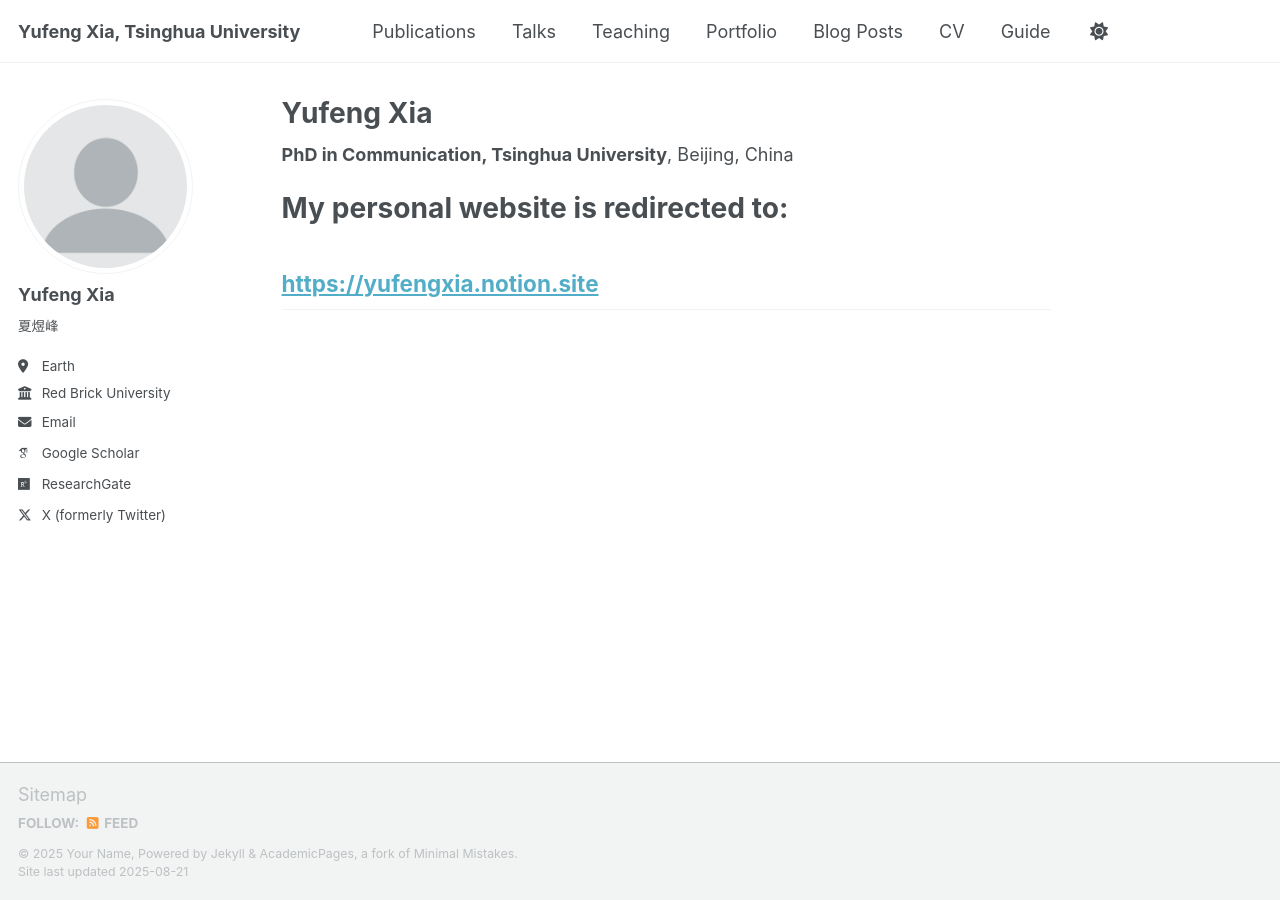
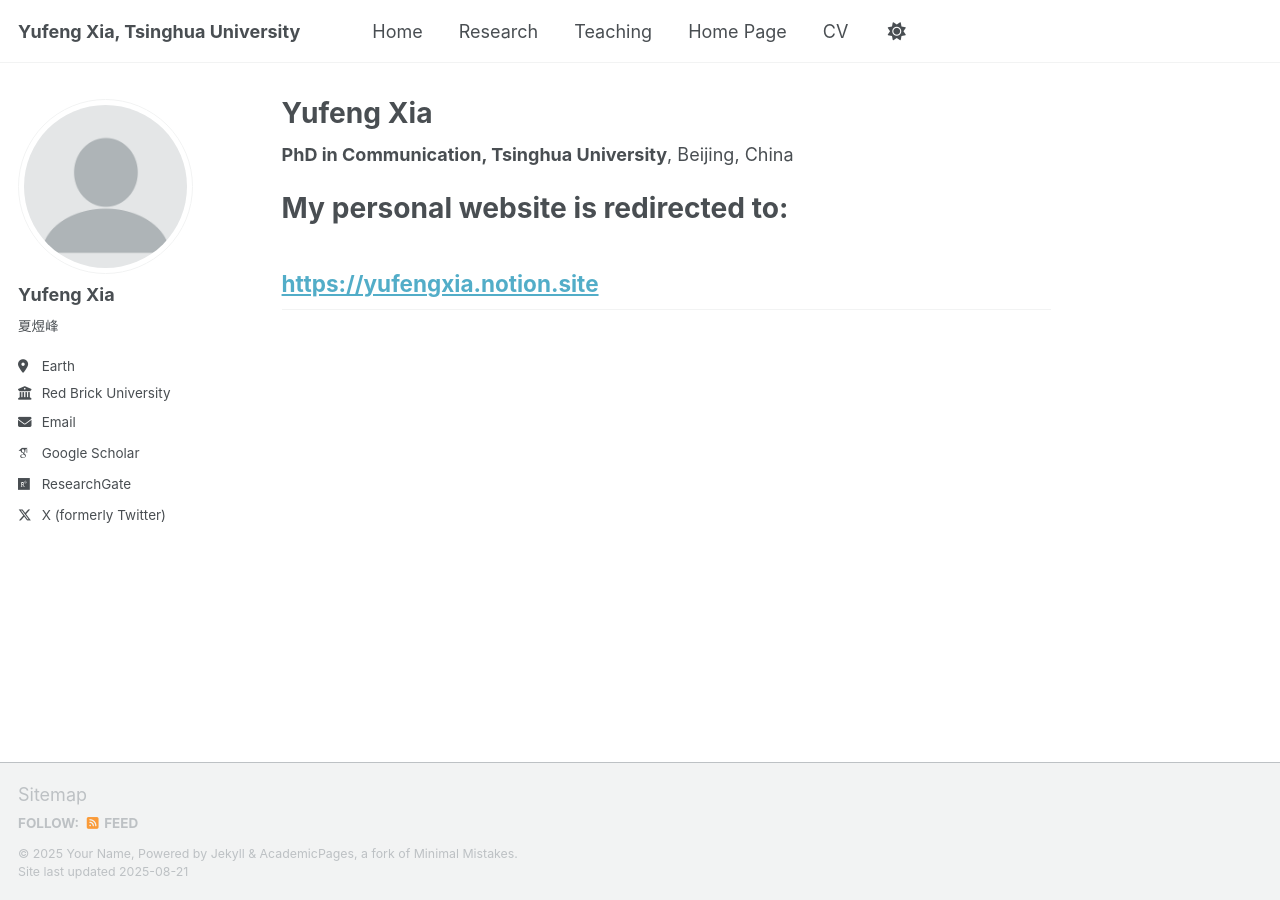
Before and after one commit to YufengXia/yufengxia.github.io, a Jekyll site: the page built from _pages/about.md, in a window 1280 px wide. Built offline with Jekyll 4.4.1, drawn with Linux system fonts in a browser that asks for light colours; some web fonts are replaced; a script that is not in the unit is left out.

Commit message:
Update navigation.yml

```diff
--- a/_data/navigation.yml
+++ b/_data/navigation.yml
@@ -8,26 +8,20 @@
 #      Markdown formatted page while the second is generated using JSON.
 
 main:
-  - title: "Publications"
+  - title: "Home"
+    url: /portfolio/
+
+  - title: "Research"
     url: /publications/
-
-  - title: "Talks"
-    url: /talks/
 
   - title: "Teaching"
     url: /teaching/
 
-  - title: "Portfolio"
+  - title: "Home Page"
     url: /portfolio/
-
-  - title: "Blog Posts"
-    url: /year-archive/
 
   - title: "CV"
     url: /cv/
 
   # - title: "CV"
   #   url: /cv-json/
-
-  - title: "Guide"
-    url: /markdown/
```
